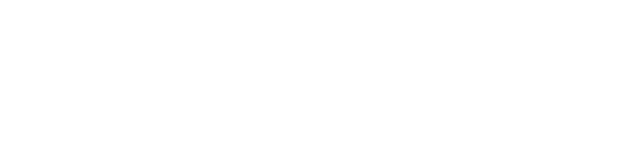
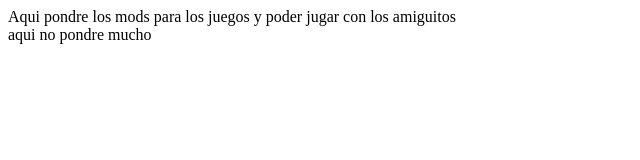
Before and after one commit to Neiktan/Mods-Games, a plain HTML site: page pages/4dead.html in a window 1280 px wide. Shown: the whole page, without its empty margins (0-640 px from the left). Drawn offline with Linux system fonts and the light colour scheme.

Commit message:
Nuevas palabras

```diff
--- a/pages/4dead.html
+++ b/pages/4dead.html
@@ -14,10 +14,14 @@
 
     </header>
     <main>
-
+        <section>
+            <article>
+                Aqui pondre los mods para los juegos y poder jugar con los amiguitos
+            </article>
+        </section>
     </main>
     <footer>
-
+        aqui no pondre mucho
     </footer>
     <script></script>
 </body>
```
